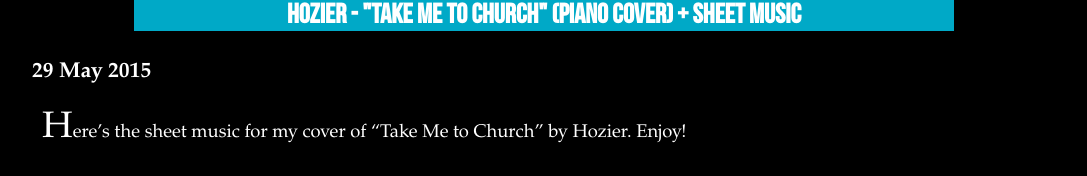
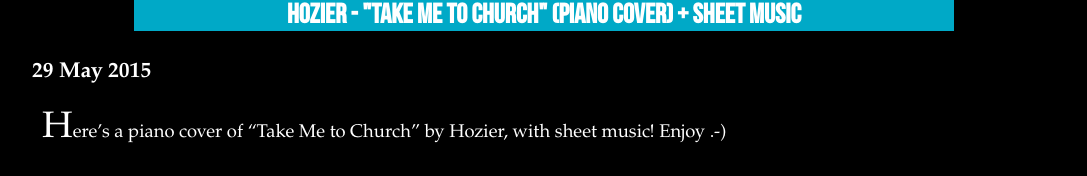
Before and after one commit to PianoWithJosh/PianoWithJosh.github.io, a Jekyll site: the page built from _posts/2015-5-29-hozier-take-me-to-church.md, in a window 1280 px wide. Shown: the part 456-632 px from the top of the page, without its empty margins (96-1183 px from the left). Built offline with Jekyll 4.4.1, drawn with Linux system fonts in a browser that asks for light colours; nearby versions of some CDN libraries; Markdown is read by kramdown in place of the engine named in the settings; some of the changed text lies outside the part shown; grey boxes are pictures that could not be loaded.

Commit message:
added post

```diff
--- a/_posts/2015-5-29-hozier-take-me-to-church.md
+++ b/_posts/2015-5-29-hozier-take-me-to-church.md
@@ -2,11 +2,11 @@
 layout: post
 title: Hozier - "Take Me to Church" (Piano Cover) + Sheet Music
 ---
-Here's the sheet music for my cover of "Take Me to Church" by Hozier. Enjoy! <br/>
+Here's a piano cover of "Take Me to Church" by Hozier, with sheet music! Enjoy .-) <br/>
 
 <iframe width="560" height="315" src="https://www.youtube.com/embed/BcUAmplcL9s" frameborder="0" allowfullscreen></iframe> <br/>
 
-<a href="http://tinyurl.com/o9sts8w"> - Hozier (Sheet Music) </a>
+<a href="http://tinyurl.com/o9sts8w"> Sheet music (PDF) </a>
 
 
 - Josh
```
